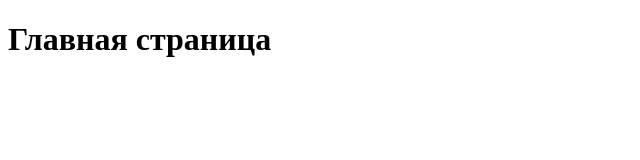
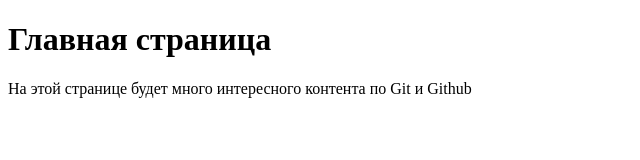
Before and after one commit to 123455123/git, a plain HTML site: page index.html in a window 1280 px wide. Shown: the whole page, without its empty margins (0-640 px from the left). Drawn offline with Linux system fonts and the light colour scheme.

Commit message:
feat: added a paragraph with text to the file index.html

```diff
--- a/index.html
+++ b/index.html
@@ -7,5 +7,8 @@
 </head>
 <body>
     <h1>Главная страница</h1>
+    <p>
+        На этой странице будет много интересного контента по Git и Github
+    </p>
 </body>
 </html>
```
